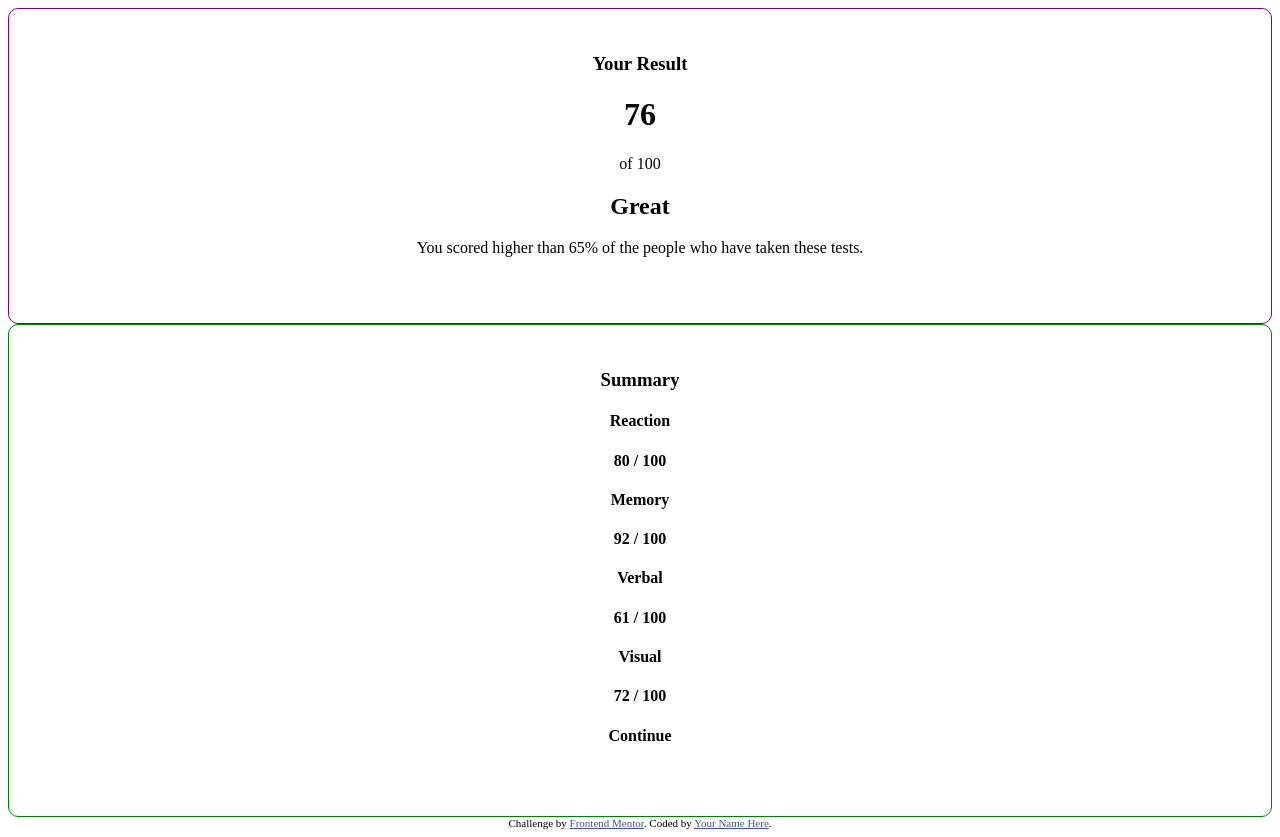
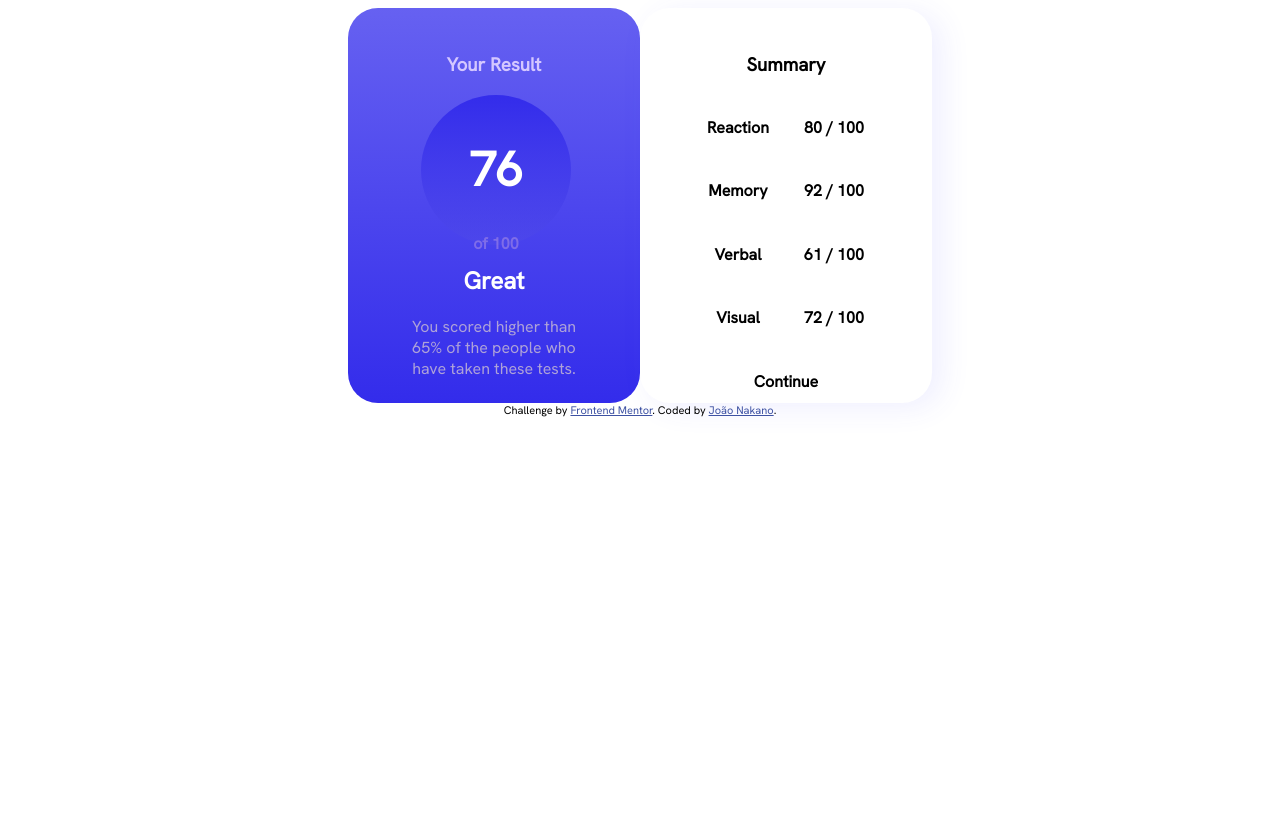
Before and after one commit to joaonakano/results-summary-component, a plain HTML site: page index.html in a window 1280 px wide. After the commit the page ends 800 px from the top, so only its background shows below. Drawn offline with Linux system fonts and the light colour scheme.

Commit message:
multiple assets added

```diff
--- a/index.html
+++ b/index.html
@@ -7,24 +7,29 @@
   <link rel="icon" type="image/png" sizes="32x32" href="./assets/images/favicon-32x32.png">
   <link rel="stylesheet" href="./styles.css">
   <title>Frontend Mentor | Results summary component</title>
+  <link rel="preconnect" href="https://fonts.googleapis.com">
+  <link rel="preconnect" href="https://fonts.gstatic.com" crossorigin>
+  <link href="https://fonts.googleapis.com/css2?family=Hanken+Grotesk&display=swap" rel="stylesheet">
 </head>
 
 <body>
   <div class="container">
     <div class="left-box">
-      <div>
+      <div class="title">
         <h3>Your Result</h3>
       </div>
-      <div>
-        <h1>76</h1>
-      </div>
-      <div>
-        of 100
+      <div class="circle">
+        <div class="userscore">
+          <h1>76</h1>
+        </div>
+        <div class="maxscore">
+          of 100
+        </div>
       </div>
       <div>
         <h2>Great</h2>
       </div>
-      <div>
+      <div class="higherthantext">
         <p>You scored higher than 65% of the people who have taken these tests.</p>
       </div>
     </div>
@@ -77,9 +82,10 @@
       </div>
     </div>
   </div>
+
   <div class="attribution">
     Challenge by <a href="https://www.frontendmentor.io?ref=challenge" target="_blank">Frontend Mentor</a>.
-    Coded by <a href="#">Your Name Here</a>.
+    Coded by <a href="https://github.com/joaonakano" target="_blank">João Nakano</a>.
   </div>
 </body>
 </html>
--- a/styles.css
+++ b/styles.css
@@ -1,22 +1,68 @@
-.attribution { font-size: 11px; text-align: center; }
+.attribution { font-size: 11px; text-align: center; font-family: 'Hanken Grotesk', sans-serif;; }
 .attribution a { color: hsl(228, 45%, 44%); }
 
+body { font-family: 'Hanken Grotesk', sans-serif; }
+
 .left-box, .right-box {
-    border-radius: 10px;
+    border-radius: 30px;
     padding: 50px;
     padding-top: 25px;
     text-align: center;
+    width: 12rem;
+    height: 20rem;
 }
 
 .left-box {
-    border: purple solid 1px;
+    background-image: linear-gradient(#6661f1, #332CEB);
+    color: white;
+}
+
+.maxscore {
+    color: #9b82e7a6;
+    font-weight: bolder;
+}
+
+.left-box .title {
+    color: #D4C7FF;
+}
+
+.higherthantext {
+    color: #aea2d8;
+    font-weight: 500;
+}
+
+.left-box .userscore {
+    font-size: 150%;
+    padding-top: 10px;
 }
 
 .right-box {
-    border: green solid 1px;
+    box-shadow: 10px 5px 30px #504afd17;
+}
+
+.items > div {
+    display: flex;
+}
+
+.function {
+    width: 50%;
+}
+
+.score {
+    width: 50%;
+}
+
+.circle {
+    margin-left: 12%;
+    border-radius: 100%;
+    height: 150px;
+    width: 150px;
+    background-image: linear-gradient(#332CEB, #534ee760);
 }
 
 
 .container {
-    display: grid;
+    display: flex;
+    align-items: center;
+    justify-content: center;
 }
```
